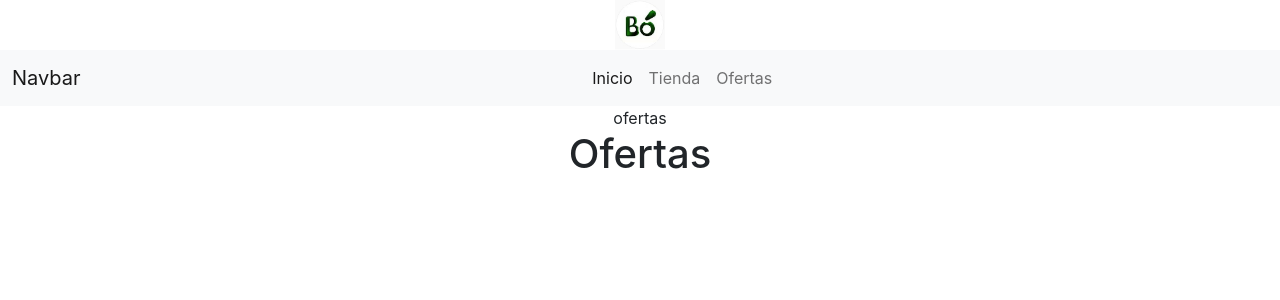
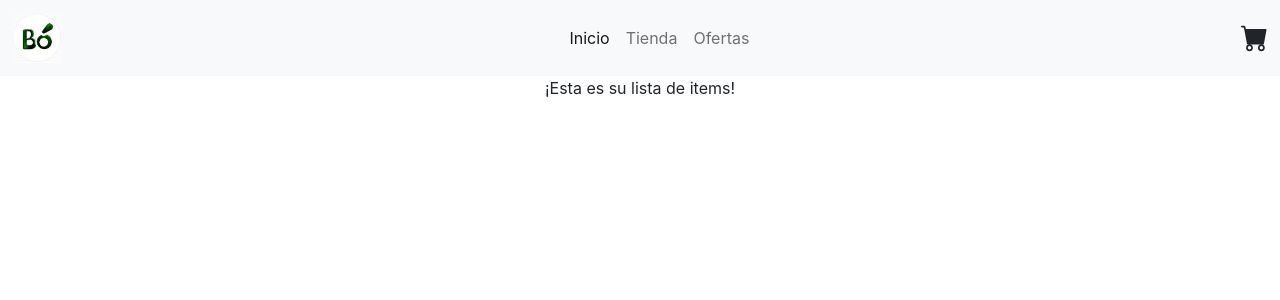
Before and after one commit to rodrigoatg/Destileria_TarrioRodrigo, a React (Create React App) app in the folder destileria_bo/: page /Ofertas in a window 1280 px wide. Shown: the top 300 px of the page. Built offline with nearby package versions, Linux system fonts and the light colour scheme.

Commit message:
tercera entrega

```diff
--- a/destileria_bo/package.json
+++ b/destileria_bo/package.json
@@ -3,11 +3,16 @@
   "version": "0.1.0",
   "private": true,
   "dependencies": {
+    "@fortawesome/fontawesome-svg-core": "^6.1.1",
+    "@fortawesome/free-brands-svg-icons": "^6.1.1",
+    "@fortawesome/free-solid-svg-icons": "^6.1.1",
+    "@fortawesome/react-fontawesome": "^0.1.18",
     "@testing-library/jest-dom": "^5.16.4",
     "@testing-library/react": "^13.2.0",
     "@testing-library/user-event": "^13.5.0",
     "react": "^18.1.0",
     "react-dom": "^18.1.0",
+    "react-icons": "^4.4.0",
     "react-router-dom": "^6.3.0",
     "react-scripts": "5.0.1",
     "web-vitals": "^2.1.4"
--- a/destileria_bo/src/App.js
+++ b/destileria_bo/src/App.js
@@ -1,37 +1,29 @@
-import logo from './logo.svg';
 import './App.css';
-import { BrowserRouter as Router, Switch, Route} from 'react-router-dom';
+import { BrowserRouter as Router, Routes, Route} from 'react-router-dom';
 import { Navbar } from './components/navegacion/Navbar';
-import { Inicio } from './components/paginas/inicio';
-import { Ofertas } from './components/paginas/ofertas';
-import { Tienda } from './components/paginas/tienda';
+import { Inicio } from './components/paginas/Inicio';
+import { Ofertas } from './components/paginas/Ofertas';
+import { Tienda } from './components/paginas/Tienda';
+import ItemListContainer from './components/ItemListContainer';
+
+
 
 function App() {
   return (
     <div className="App">
       <Router>
-        <Navbar />
-        <Switch>
-            <Route path='/' exact component={Inicio} />
-            <Route path='/Tienda' exact component={Tienda} />
-            <Route path='/Ofertas' exact component={Ofertas} />
-        </Switch>
+        <Navbar>
+            <Routes>
+                <Route path='/Inicio' exact component={Inicio} />
+                <Route path='/Tienda' exact component={Tienda} />
+                <Route path='/Ofertas' exact component={Ofertas} />
+            </Routes>
+          </Navbar>
       </Router>
-      {/* <header className="App-header">
-        <img src={logo} className="App-logo" alt="logo" />
-        <p>
-          Edit <code>src/App.js</code> and save to reload.
-        </p>
-        <a
-          className="App-link"
-          href="https://reactjs.org"
-          target="_blank"
-          rel="noopener noreferrer"
-        >
-          Learn React
-        </a>
-      </header> */}
+      <ItemListContainer />
+
     </div>
+
   );
 }
 
--- /dev/null
+++ b/destileria_bo/src/components/CartWidget.js
@@ -0,0 +1,15 @@
+import React from "react"
+import { BsFillCartFill } from "react-icons/bs";
+// import { FaShoppingCart } from "react-icons/fa";
+
+
+export const CartWidget = (props) => {
+    return (
+      <>
+        <div>
+            {/* <FaShoppingCart size="1.5rem"/> */}
+            <BsFillCartFill size="1.7rem"/>
+        </div>
+      </>
+    )
+  }
--- /dev/null
+++ b/destileria_bo/src/components/ItemListContainer.js
@@ -0,0 +1,11 @@
+import React from 'react'
+
+export default function ItemListContainer() {
+  return (
+    <>
+        <div>
+            <p> ¡Esta es su lista de items!</p>
+        </div>
+    </>
+  )
+}
--- a/destileria_bo/src/components/navegacion/Navbar.js
+++ b/destileria_bo/src/components/navegacion/Navbar.jsx
@@ -1,15 +1,15 @@
 import React from 'react'
 import { Link } from 'react-router-dom'
+import { CartWidget } from '../CartWidget'
 
 export const Navbar = () => {
   return (
     <div>
-        <Link to ='/'>
-            <img src= './testicono.jpg' width={50} />
-        </Link>
         <nav className="navbar navbar-expand-lg bg-light">
             <div className="container-fluid">
-                <a className="navbar-brand" href="#">Navbar</a>
+                <Link  className="navbar-brand" to ='/Inicio'>
+                    <img src= './testicono.jpg' width={50} alt="Icono" />
+                </Link>
                 <button className="navbar-toggler" type="button" data-bs-toggle="collapse" data-bs-target="#navbarSupportedContent" aria-controls="navbarSupportedContent" aria-expanded="false" aria-label="Toggle navigation">
                     <span className="navbar-toggler-icon"></span>
                 </button>
@@ -19,13 +19,15 @@ export const Navbar = () => {
                             <Link className="nav-link active" aria-current="page" to= "/Inicio">Inicio</Link>
                         </li>
                         <li className="nav-item">
-                            <Link className="nav-link" to= "/Tienda">Tienda</Link>
+                            <Link className="nav-link" to= '/Tienda'>Tienda</Link>
                         </li>
                         <li className="nav-item">
-                            <Link className="nav-link" to= "/Ofertas">Ofertas</Link>
+                            <Link className="nav-link" to= '/Ofertas'>Ofertas</Link>
                         </li>
-
                     </ul>
+                </div>
+                <div>
+                    <CartWidget  />
                 </div>
             </div>
         </nav>
--- a/destileria_bo/src/components/paginas/Inicio.js
+++ /dev/null
@@ -1,10 +0,0 @@
-import React from 'react'
-
-export const Inicio = () => {
-  return (
-    <div>
-        inicio
-        <h1>Inicio</h1>
-    </div>
-  )
-}
--- /dev/null
+++ b/destileria_bo/src/components/paginas/Inicio.jsx
@@ -0,0 +1,14 @@
+import React from 'react'
+
+export const Inicio = () => {
+  return (
+    <>
+      <div>
+          <br></br>
+          <h1>Inicio</h1>
+          <br></br>
+          <p>sarasasas</p>
+      </div>
+    </>
+  )
+}
--- a/destileria_bo/src/components/paginas/Ofertas.js
+++ b/destileria_bo/src/components/paginas/Ofertas.jsx
@@ -3,7 +3,6 @@ import React from 'react'
 export const Ofertas = () => {
   return (
     <div>
-        ofertas
         <h1>Ofertas</h1>
     </div>
   )
--- a/destileria_bo/src/components/paginas/Tienda.js
+++ b/destileria_bo/src/components/paginas/Tienda.jsx
@@ -3,7 +3,6 @@ import React from 'react'
 export const Tienda = () => {
   return (
     <div>
-        tienda
         <h1>Tienda</h1>
     </div>
 
```
Also changed, not shown: 1 other file (tests, documents, lock files or other folders).
